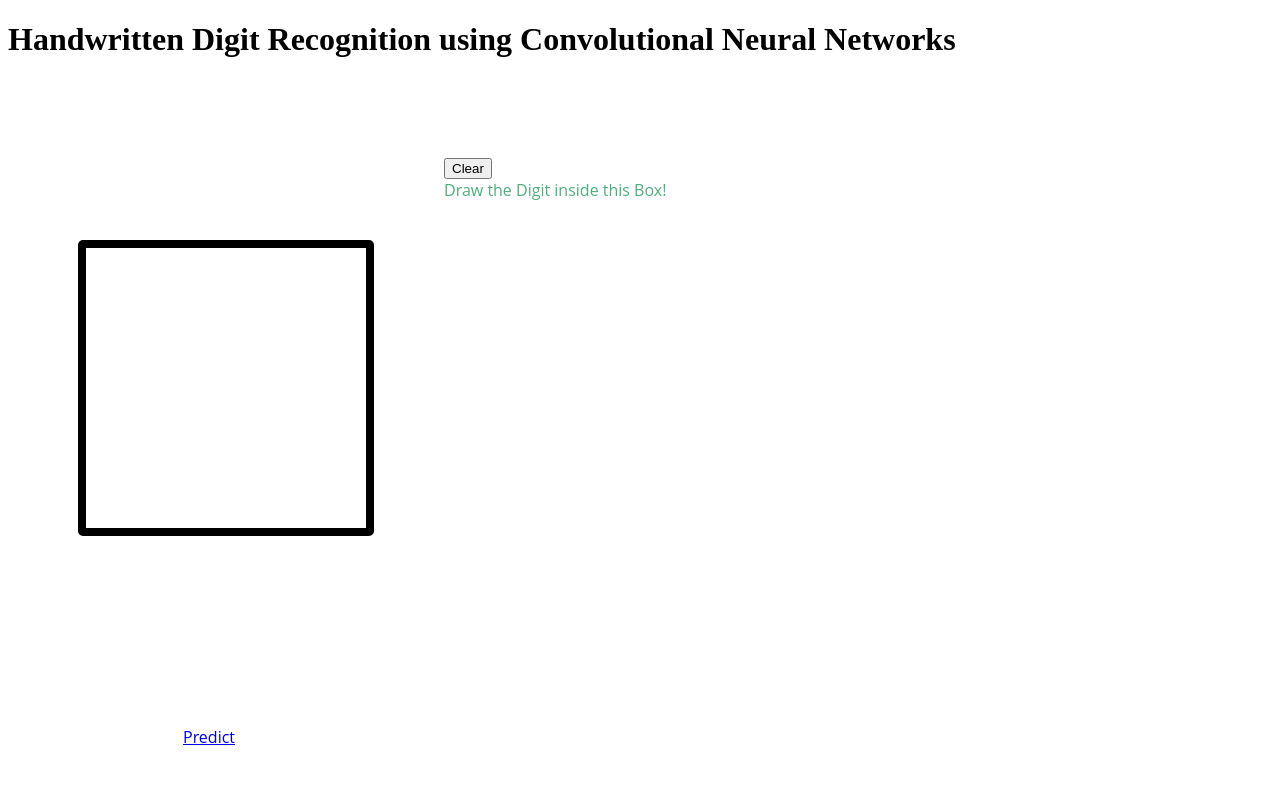
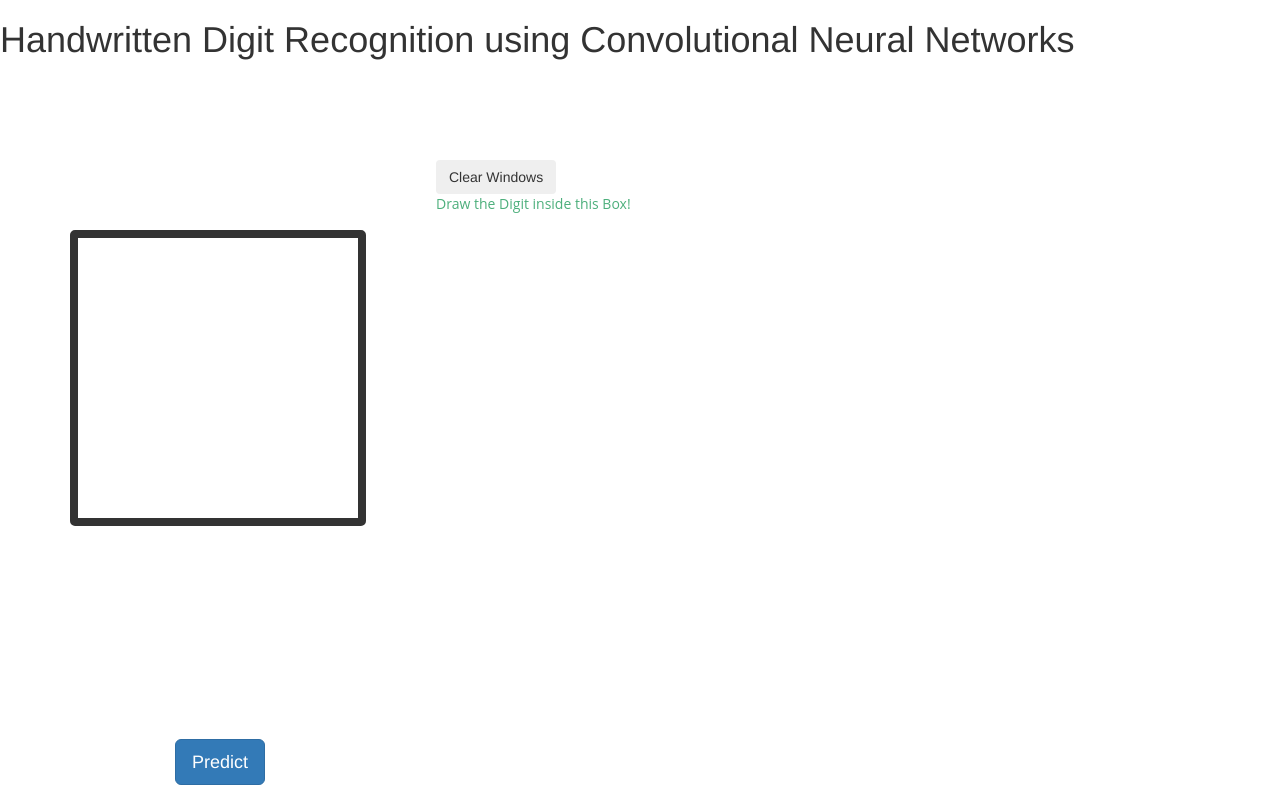
Before and after one commit to jaeoh2/keras-flask-api, a Flask app: page / in a window 1280 px wide. Run offline with Flask 2, Linux system fonts and the light colour scheme; some libraries are stand-ins or nearby versions.

Commit message:
Add index.js for canvas draw API

```diff
--- a/main.py
+++ b/main.py
@@ -7,6 +7,12 @@ app = Flask(__name__)
 #    return "Deep learning based lung cancer analyzer Flask API repository"
 def index():
     return render_template("index.html")
+
+@app.route('/_add_numbers')
+def add_numbers():
+    a = request.args.get('a', 0, type=int)
+    b = request.args.get('b', 0, type=int)
+    return jsonify(result=a+b)
 
 @app.route('/predict/', methods=['GET','POST'])
 #def hell_world():
--- /dev/null
+++ b/static/index.js
@@ -0,0 +1,84 @@
+// Reference : https://github.com/llSourcell/how_to_deploy_a_keras_model_to_production/blob/master/static/index.js
+(function()
+{
+	var canvas = document.querySelector( "#canvas" );
+	var context = canvas.getContext( "2d" );
+	canvas.width = 280;
+	canvas.height = 280;
+
+	var Mouse = { x: 0, y: 0 };
+	var lastMouse = { x: 0, y: 0 };
+	context.fillStyle="white";
+	context.fillRect(0,0,canvas.width,canvas.height);
+	context.color = "black";
+	context.lineWidth = 10;
+    context.lineJoin = context.lineCap = 'round';
+
+	debug();
+
+	canvas.addEventListener( "mousemove", function( e )
+	{
+		lastMouse.x = Mouse.x;
+		lastMouse.y = Mouse.y;
+
+		Mouse.x = e.pageX - this.offsetLeft;
+		Mouse.y = e.pageY - this.offsetTop;
+
+	}, false );
+
+	canvas.addEventListener( "mousedown", function( e )
+	{
+		canvas.addEventListener( "mousemove", onPaint, false );
+
+	}, false );
+
+	canvas.addEventListener( "mouseup", function()
+	{
+		canvas.removeEventListener( "mousemove", onPaint, false );
+
+	}, false );
+
+	var onPaint = function()
+	{
+		context.lineWidth = context.lineWidth;
+		context.lineJoin = "round";
+		context.lineCap = "round";
+		context.strokeStyle = context.color;
+
+		context.beginPath();
+		context.moveTo( lastMouse.x, lastMouse.y );
+		context.lineTo( Mouse.x, Mouse.y );
+		context.closePath();
+		context.stroke();
+	};
+
+	function debug()
+	{
+		/* CLEAR BUTTON */
+		var clearButton = $( "#clearButton" );
+
+		clearButton.on( "click", function()
+		{
+
+				context.clearRect( 0, 0, 280, 280 );
+				context.fillStyle="white";
+				context.fillRect(0,0,canvas.width,canvas.height);
+
+		});
+
+		/* COLOR SELECTOR */
+
+		$( "#colors" ).change(function()
+		{
+			var color = $( "#colors" ).val();
+			context.color = color;
+		});
+
+		/* LINE WIDTH */
+
+		$( "#lineWidth" ).change(function()
+		{
+			context.lineWidth = $( this ).val();
+		});
+	}
+}());
--- a/templates/index.html
+++ b/templates/index.html
@@ -3,10 +3,9 @@
 <head>
 	<meta charset="UTF-8">
 	<title>Handwritten Digit Recognition using Convolutional Neural Networks</title>
-
-
-
-      <link rel="stylesheet" href="{{ url_for('static',filename='style.css') }}">
+<!-- 	<link rel="stylesheet" href="css/bootstrap.css">
+	<link rel="stylesheet" href="css/site.css"> -->
+    <link rel="stylesheet" href="https://maxcdn.bootstrapcdn.com/bootstrap/3.3.7/css/bootstrap.min.css">
 
 </head>
 
@@ -16,30 +15,30 @@
 
 <canvas id="canvas" width="280" height="280" style="border:8px solid; float: left; margin: 70px; margin-top:160px;  border-radius: 5px; cursor: crosshair;"></canvas>
 <div id="debug" style="margin:65px; margin-top:100px;">
-
-
 	<!-- <input type="color" id="colors">
 		 <input type="number" id="lineWidth" style="width:60px" value="0.2" step="0.1" min="0.1"> -->
-			<input type="button" id="clearButton" value="Clear" style="">
+	<input type="button" class="btn" id="clearButton" value="Clear Windows">
 	<br/>
 	<span style="color: #4DAF7C; font-weight: 400; font-family: 'Open Sans', Helvetica;	">Draw the Digit inside this Box!</span>
 </div>
 
 <div style="margin-left:175px; margin-top:460px; float:left; position:absolute;">
+	<!--<a href="#" class="myButton"><span style=" font-weight: 400; font-family: 'Open Sans', Helvetica;	"> Predict </span></a>-->
+	<a href="#" class="btn btn-lg btn-primary" id="Predict">Predict</a>
+</div>
 
-			<a href="#" class="myButton"><span style=" font-weight: 400; font-family: 'Open Sans', Helvetica;	"> Predict </span></a>
-		</div>
 <div >
 	<h1 id="result" style="margin-right:20px; margin-top:300px;float:left;"><span> </span></h1>
 </div>
 
 
-  		<script src='http://cdnjs.cloudflare.com/ajax/libs/jquery/2.1.3/jquery.min.js'></script>
+<!--<script src='http://cdnjs.cloudflare.com/ajax/libs/jquery/2.1.3/jquery.min.js'></script>-->
+<script src="https://ajax.googleapis.com/ajax/libs/jquery/3.2.1/jquery.min.js"></script>
+<script src="https://maxcdn.bootstrapcdn.com/bootstrap/3.3.7/js/bootstrap.min.js"></script>
 
 <script src="{{ url_for('static',filename='index.js') }}"></script>
 <script type="text/javascript">
-
-	   		$(".myButton").click(function(){
+    $("#Predict").click(function(){
         var $SCRIPT_ROOT = {{ request.script_root|tojson|safe }};
         var canvasObj = document.getElementById("canvas");
         var img = canvasObj.toDataURL();
@@ -52,7 +51,6 @@
             }
         });
     });
-
 </script>
 </body>
 </html>
```
Lines whose indentation alone changed are shown as unchanged.
